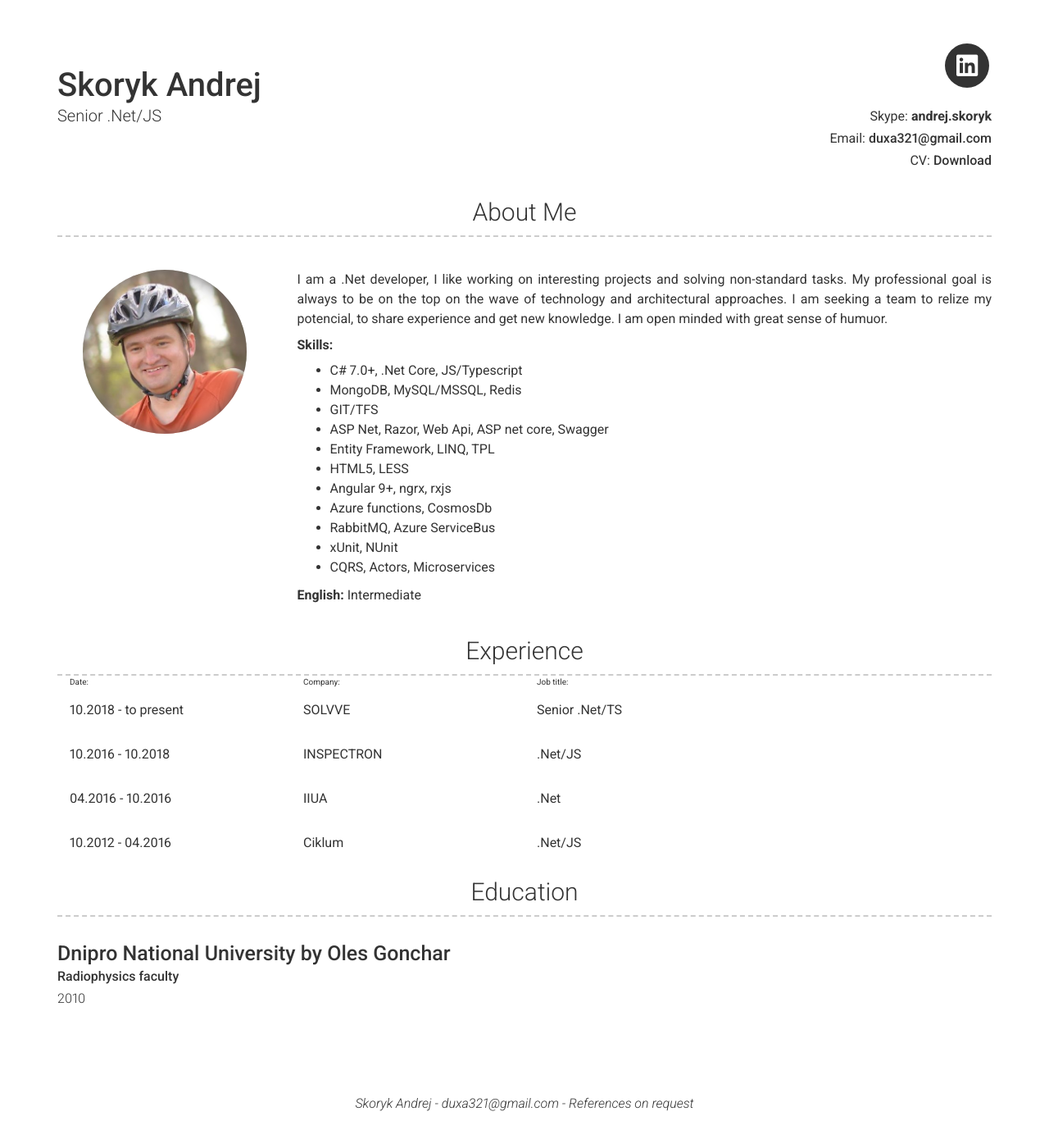
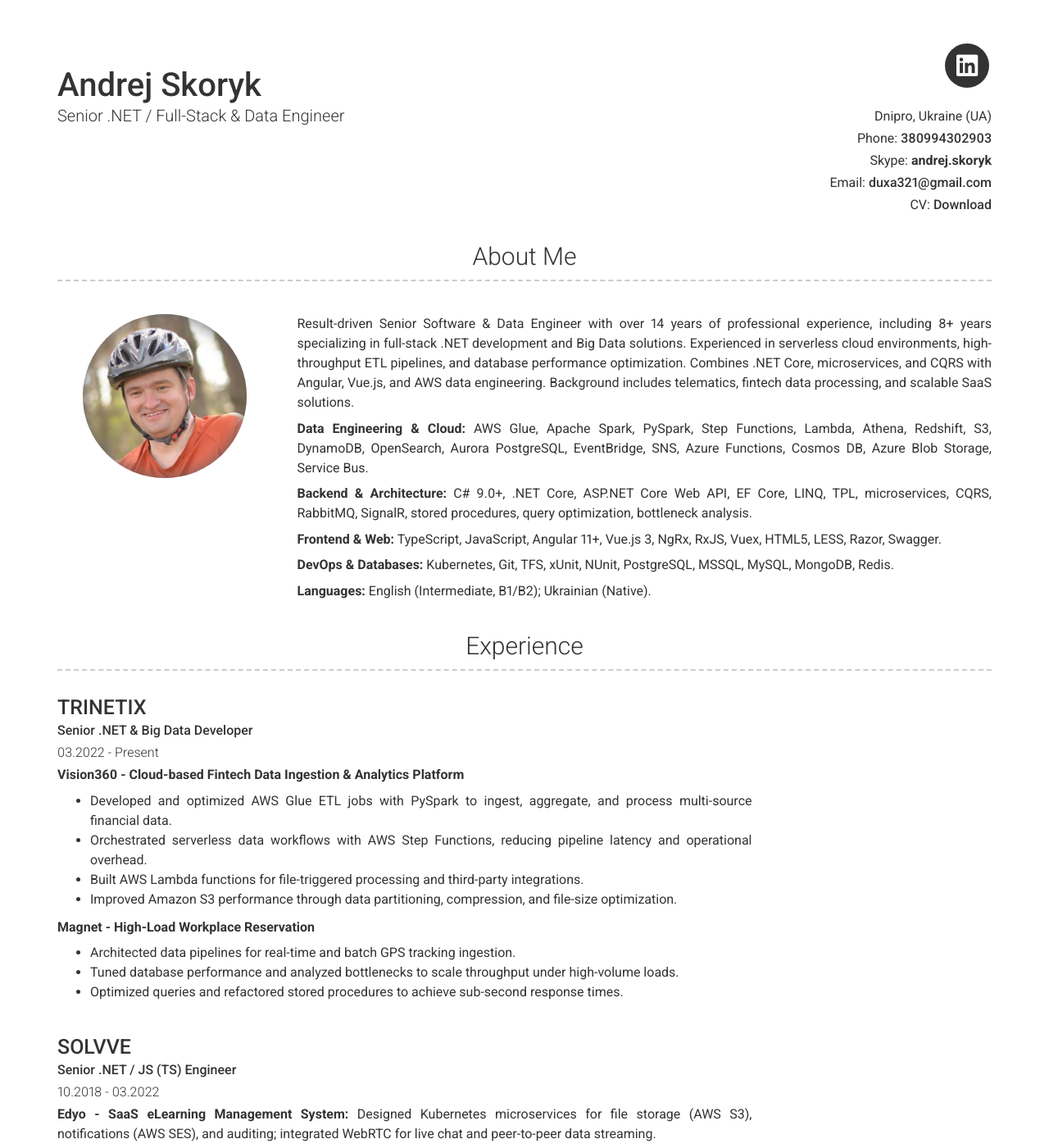
Before and after one commit to duxa/duxa.github.io, a Jekyll site: the page built from index.md, in a window 1280 px wide and 1400 px high. Shown: the whole window at 82% size. Built offline with Jekyll 4.4.1, drawn with Linux system fonts in a browser that asks for light colours; nearby versions of some CDN libraries; some of the changed text lies outside the part shown.

Commit message:
Update CV

```diff
--- a/_config.yml
+++ b/_config.yml
@@ -3,9 +3,11 @@ repository: Git repository where your resume will be hosted, only required if yo
 # favicon: Directory of your favicon (eg. images/favicon.ico)(optional)
 
 # Personal info
-name: Skoryk Andrej
-title: Senior .Net/JS
+name: Andrej Skoryk
+title: Senior .NET / Full-Stack & Data Engineer
 email: duxa321@gmail.com
+phone: +380994302903
+location: Dnipro, Ukraine (UA)
 skype: andrej.skoryk
 website: duxa.github.io/cv/CV_Andrey_Skoryk.docx.pdf
 
@@ -46,26 +48,17 @@ additional_links:
 # about_title: About Me (Use this to override about section title)
 about_profile_image: images/foto.png
 about_content: | # this will include new lines to allow paragraphs
- I am a .Net developer, I like working on interesting projects and solving non-standard tasks. My  professional goal is always to be on the top on the wave of technology and architectural approaches.
- I am seeking a team to relize my potencial, to share experience and get new knowledge.
- I am open minded with great sense of humuor.
+  Result-driven Senior Software & Data Engineer with over 14 years of professional experience, including 8+ years specializing in full-stack .NET development and Big Data solutions. Experienced in serverless cloud environments, high-throughput ETL pipelines, and database performance optimization. Combines .NET Core, microservices, and CQRS with Angular, Vue.js, and AWS data engineering. Background includes telematics, fintech data processing, and scalable SaaS solutions.
 
- <p><b>Skills:</b></p>
- <ul>
-    <li>C# 7.0+, .Net Core, JS/Typescript</li>
-    <li>MongoDB, MySQL/MSSQL, Redis</li>
-    <li>GIT/TFS</li>
-    <li>ASP Net, Razor, Web Api, ASP net core, Swagger</li>
-    <li>Entity Framework, LINQ, TPL</li>
-    <li>HTML5, LESS</li>
-    <li>Angular 9+, ngrx, rxjs</li>
-    <li>Azure functions, CosmosDb</li>
-    <li>RabbitMQ, Azure ServiceBus</li>
-    <li>xUnit, NUnit</li>
-    <li>CQRS, Actors, Microservices</li>
- </ul>
+  **Data Engineering & Cloud:** AWS Glue, Apache Spark, PySpark, Step Functions, Lambda, Athena, Redshift, S3, DynamoDB, OpenSearch, Aurora PostgreSQL, EventBridge, SNS, Azure Functions, Cosmos DB, Azure Blob Storage, Service Bus.
 
- <b>English:</b> Intermediate
+  **Backend & Architecture:** C# 9.0+, .NET Core, ASP.NET Core Web API, EF Core, LINQ, TPL, microservices, CQRS, RabbitMQ, SignalR, stored procedures, query optimization, bottleneck analysis.
+
+  **Frontend & Web:** TypeScript, JavaScript, Angular 11+, Vue.js 3, NgRx, RxJS, Vuex, HTML5, LESS, Razor, Swagger.
+
+  **DevOps & Databases:** Kubernetes, Git, TFS, xUnit, NUnit, PostgreSQL, MSSQL, MySQL, MongoDB, Redis.
+
+  **Languages:** English (Intermediate, B1/B2); Ukrainian (Native).
 
 # Projects Section
 # projects_title: Projects #(Use this to override about projects section title)
--- a/_data/education.yml
+++ b/_data/education.yml
@@ -1,5 +1,4 @@
-# Education Template
 - layout: left
-  name: Dnipro National University by Oles Gonchar
-  dates: 2010
-  qualification: Radiophysics faculty
+  name: Oles Honchar Dnipro National University
+  dates: Graduated 2010
+  qualification: Master's Degree in Radiophysics
--- a/_data/experience.yml
+++ b/_data/experience.yml
@@ -1,20 +1,50 @@
-# Experience template
-- layout: left-middle
+# Experience
+- layout: left
+  company: TRINETIX
+  job_title: Senior .NET & Big Data Developer
+  dates: 03.2022 - Present
+  description: |
+    **Vision360 - Cloud-based Fintech Data Ingestion & Analytics Platform**
+
+    - Developed and optimized AWS Glue ETL jobs with PySpark to ingest, aggregate, and process multi-source financial data.
+    - Orchestrated serverless data workflows with AWS Step Functions, reducing pipeline latency and operational overhead.
+    - Built AWS Lambda functions for file-triggered processing and third-party integrations.
+    - Improved Amazon S3 performance through data partitioning, compression, and file-size optimization.
+
+    **Magnet - High-Load Workplace Reservation**
+
+    - Architected data pipelines for real-time and batch GPS tracking ingestion.
+    - Tuned database performance and analyzed bottlenecks to scale throughput under high-volume loads.
+    - Optimized queries and refactored stored procedures to achieve sub-second response times.
+
+- layout: left
   company: SOLVVE
-  job_title: Senior .Net/TS
-  dates: 10.2018 - to present
+  job_title: Senior .NET / JS (TS) Engineer
+  dates: 10.2018 - 03.2022
+  description: |
+    **Edyo - SaaS eLearning Management System:** Designed Kubernetes microservices for file storage (AWS S3), notifications (AWS SES), and auditing; integrated WebRTC for live chat and peer-to-peer data streaming.
 
-- layout: left-middle
+    **PlayHera - Esports Tournament & Gaming Grid Platform:** Built double-elimination and round-robin tournament logic, live SignalR updates, and Azure media-processing pipelines for thumbnails and multi-resolution assets.
+
+    **Webscape - Enterprise ERP Client Applications:** Developed dynamic forms using custom XML-over-TCP/IP protocols, optimized Angular/Vue dashboards, and integrated SSO across internal products.
+
+- layout: left
   company: INSPECTRON
-  job_title: .Net/JS
+  job_title: .NET / JS Developer
   dates: 10.2016 - 10.2018
+  description: |
+    **TennisMaster - Centralized Tournament Orchestration Platform:** Built API synchronization clients to aggregate court scheduling data from multiple external tennis systems.
 
-- layout: left-middle
+- layout: left
   company: IIUA
-  job_title: .Net
+  job_title: .NET Developer
   dates: 04.2016 - 10.2016
+  description: |
+    Developed core business logic components and modular API extensions using .NET framework technologies.
 
-- layout: left-middle
-  company: Ciklum
-  job_title: .Net/JS
+- layout: left
+  company: CIKLUM
+  job_title: .NET Full-Stack Developer
   dates: 10.2012 - 04.2016
+  description: |
+    **Vision - Enterprise Brainstorming & Predictive Marketing Ad Platform:** Built targeting engines that matched audience demographics, interests, and income with suitable advertising channels.
--- a/_includes/experience.html
+++ b/_includes/experience.html
@@ -1,18 +1,5 @@
 <div class="container experience-container">
   <h3>{{ site.experience_title | default: "Experience" }}</h3>
-  <div class="col-xs-6 col-sm-4 col-md-3 col-print-3">
-    Date:
-  </div>
-  <div class="col-xs-6 col-sm-4 col-md-3 col-print-3">
-    Company:
-  </div>
-  <div class="col-xs-6 col-sm-4 col-md-3 col-print-3">
-    Job title:
-  </div>
-  <div class="col-xs-6 col-sm-4 col-md-3 col-print-3">
-
-  </div>
-
   {% for experience in site.data.experience %}
     {% include {{ experience.layout | default: 'left' | append: ".html" }} item=experience %}
   {% endfor %}
--- a/_includes/header.html
+++ b/_includes/header.html
@@ -98,6 +98,12 @@
           </li>
         {%- endif -%}
       </ul>
+      {%- if site.location -%}
+        <p>{{ site.location | escape }}</p>
+      {%- endif -%}
+      {%- if site.phone -%}
+        <p>{{ site.phone_title | default: "Phone" }}: <a href="tel:{{ site.phone | escape }}">{{ site.phone | escape }}</a></p>
+      {%- endif -%}
       {%- if site.skype -%}
       <p>
         {{ site.skype_title | default: "Skype" }}: <b>{{ site.skype | escape }}</b>
```
